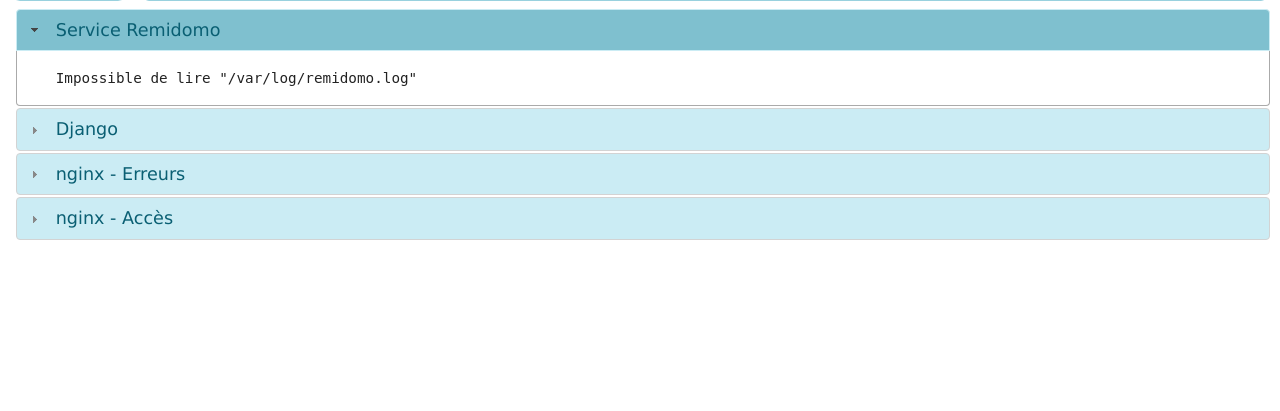
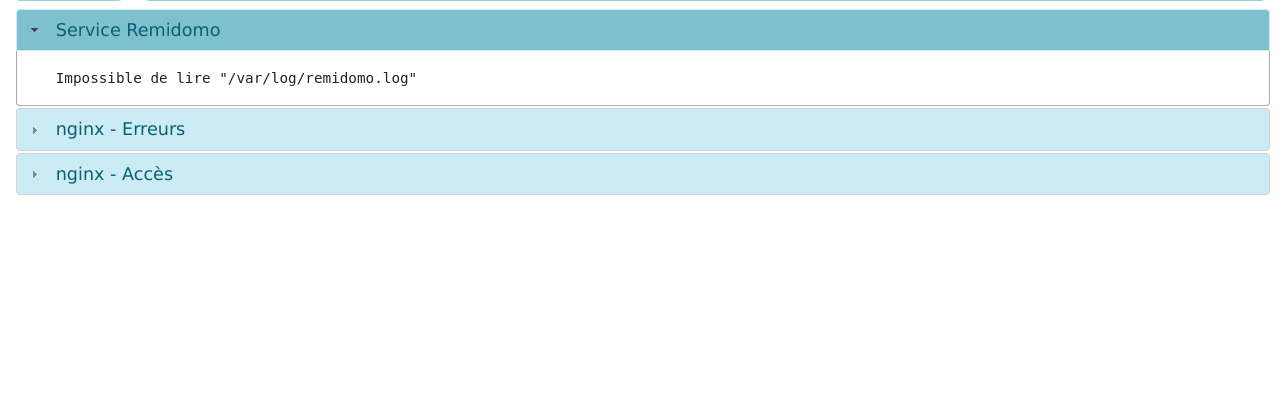
Before and after one commit to Remsouf/meta-remidomo, a Django app: page /logs/ in a window 1280 px wide. Shown: the part 119-530 px from the top of the page. Run offline with Django 3.2, Linux system fonts and the light colour scheme; parts of the project's set-up code (start-up, migrations or seed data) failed here and were passed over; some libraries are stand-ins or nearby versions.

Commit message:
Il n'y a pas de log Django en mode "prod" (avec fastcgi)

```diff
--- a/recipes-web/files/remidomo/static/css/logs.css
+++ b/recipes-web/files/remidomo/static/css/logs.css
@@ -7,7 +7,7 @@
 }
 
 #logs .ui-accordion-content {
-    max-height: 150px;
+    max-height: 250px;
 }
 
 .ui-accordion-header {
--- a/recipes-web/files/remidomo/templates/logs.html
+++ b/recipes-web/files/remidomo/templates/logs.html
@@ -12,9 +12,6 @@
     <h3>Service Remidomo</h3>
     <div class="log"><pre>{{ service_log }}</pre></div>
 
-    <h3>Django</h3>
-    <div class="log"><pre>{{ django_log }}</pre></div>
-
     <h3>nginx - Erreurs</h3>
     <div class="log"><pre>{{ nginx_error_log }}</pre></div>
 
--- a/recipes-web/files/remidomo/views.py
+++ b/recipes-web/files/remidomo/views.py
@@ -18,7 +18,6 @@
 from orders import Order
 
 SERVICE_LOGFILE = '/var/log/remidomo.log'
-DJANGO_LOGFILE = '/tmp/web.log'
 NGINX_ERROR_LOGFILE = '/var/log/nginx-error.log'
 NGINX_ACCESS_LOGFILE = '/var/log/nginx-access.log'
 CONFIG_FILE = '/etc/remidomo.xml'
@@ -102,7 +101,6 @@
 
 def logs(request):
     context = { 'service_log': __get_log(SERVICE_LOGFILE, 'service'),
-                'django_log': __get_log(DJANGO_LOGFILE, 'Django'),
                 'nginx_error_log': __get_log(NGINX_ERROR_LOGFILE, 'nginx error'),
                 'nginx_access_log': __get_log(NGINX_ACCESS_LOGFILE, 'nginx access')}
     return render(request, 'logs.html', context)
```
